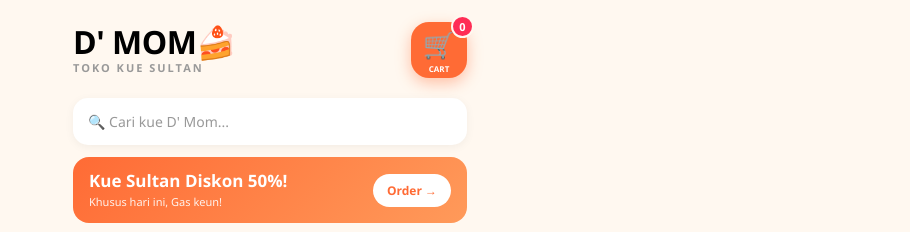
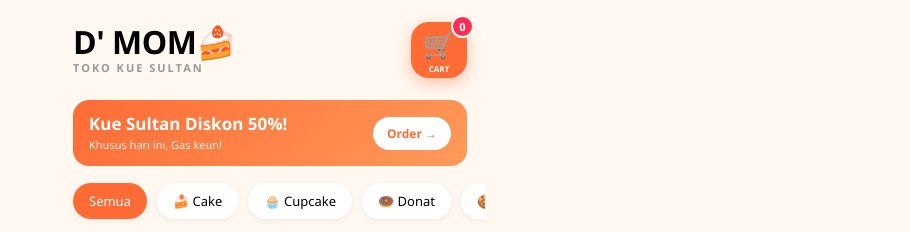
Before and after one commit to kocheeng/Toko, a plain HTML site: page index.html in a window 1280 px wide. Shown: the top 232 px of the page, without its empty margins (370-1280 px from the left). Drawn offline with nearby package versions, Linux system fonts and the light colour scheme; no server answers.

Commit message:
index.html

```diff
--- a/index.html
+++ b/index.html
@@ -16,7 +16,6 @@ body{background:#FFF8F0;padding-bottom:110px}
 .icon-cart{width:56px;height:56px;background:#FF6B35;color:#fff;border-radius:18px;display:flex;flex-direction:column;align-items:center;justify-content:center;font-size:26px;box-shadow:0 5px 15px rgba(255,107,53,.4);position:relative;cursor:pointer}
 .icon-cart small{font-size:8px;font-weight:800;margin-top:1px}
 .cart-badge{position:absolute;top:-7px;right:-7px;background:#FF2D55;color:#fff;font-size:11px;font-weight:800;width:23px;height:23px;border-radius:50%;display:flex;align-items:center;justify-content:center;border:2px solid #FFF8F0}
-.search{margin:10px 18px;background:#fff;padding:14px 15px;border-radius:15px;display:flex;gap:10px;color:#999;box-shadow:0 2px 10px rgba(0,0,0,.05);font-size:14px}
 .banner{margin:12px 18px;background:linear-gradient(135deg,#FF6B35,#FF9A5A);border-radius:16px;padding:14px 16px;color:#fff;display:flex;align-items:center;justify-content:space-between;gap:10px}
 .banner-text{flex:1}
 .banner-text h2{font-size:17px;white-space:nowrap;line-height:1.2}
@@ -77,7 +76,6 @@ body{background:#FFF8F0;padding-bottom:110px}
     <div class="logo"><h1>D' MOM<span>🍰</span></h1><small>Toko Kue Sultan</small></div>
     <div class="icon-cart" onclick="showCart()">🛒<small>CART</small><span class="cart-badge" id="cartCount">0</span></div>
   </div>
-  <div class="search">🔍 Cari kue D' Mom...</div>
   <div class="banner">
     <div class="banner-text"><h2>Kue Sultan Diskon 50%!</h2><p>Khusus hari ini, Gas keun!</p></div>
     <button>Order →</button>
@@ -143,13 +141,11 @@ body{background:#FFF8F0;padding-bottom:110px}
 </div>
 <div class="popup" id="popup"><img id="popupImg" style="display:none"><h3 id="popupTitle"></h3><p id="popupText"></p><div id="popupList"></div><button id="popupBtn">Oke! 👌</button><button class="close" onclick="document.getElementById('popup').style.display='none'">Tutup</button></div>
 
-<!-- SUPABASE D' MOM -->
 <script src="https://cdn.jsdelivr.net/npm/@supabase/supabase-js@2"></script>
 <script>
 const SUPABASE_URL = "https://yagjplecxxojxdjiqrhv.supabase.co";
 const SUPABASE_KEY = "sb_publishable_XkvJ55x0zjvVW73LiG6mbw_hmOaYau2";
 const db = window.supabase.createClient(SUPABASE_URL, SUPABASE_KEY);
-
 async function loadKue() {
   const { data, error } = await db.from('kue_basah').select('*');
   if (error) { console.log("Gagal:", error.message); return; }
@@ -157,14 +153,12 @@ async function loadKue() {
   alert("BERHASIL NYAMBUNG! Ada " + data.length + " kue basah di database!");
 }
 loadKue();
-
 async function beliKue(namaKue, hargaKue) {
   const { error } = await db.from('pesanan').insert([{ user_id: 1, kode_pesanan: 'DMOM-' + Date.now(), total: hargaKue, status: 'pending', alamat_kirim: 'Bandung' }]);
   if (!error) { alert("Pesanan " + namaKue + " masuk database! 🎉 Cek Supabase > pesanan!"); }
   else { alert("Gagal: " + error.message); }
 }
 </script>
-
 <script>
 let cart=[];
 function masukKeranjang(nama,harga,img,btn){cart.push({nama,harga,img});document.getElementById('cartCount').textContent=cart.length;btn.textContent='✅';setTimeout(()=>btn.textContent='🛒',1200)}
```
